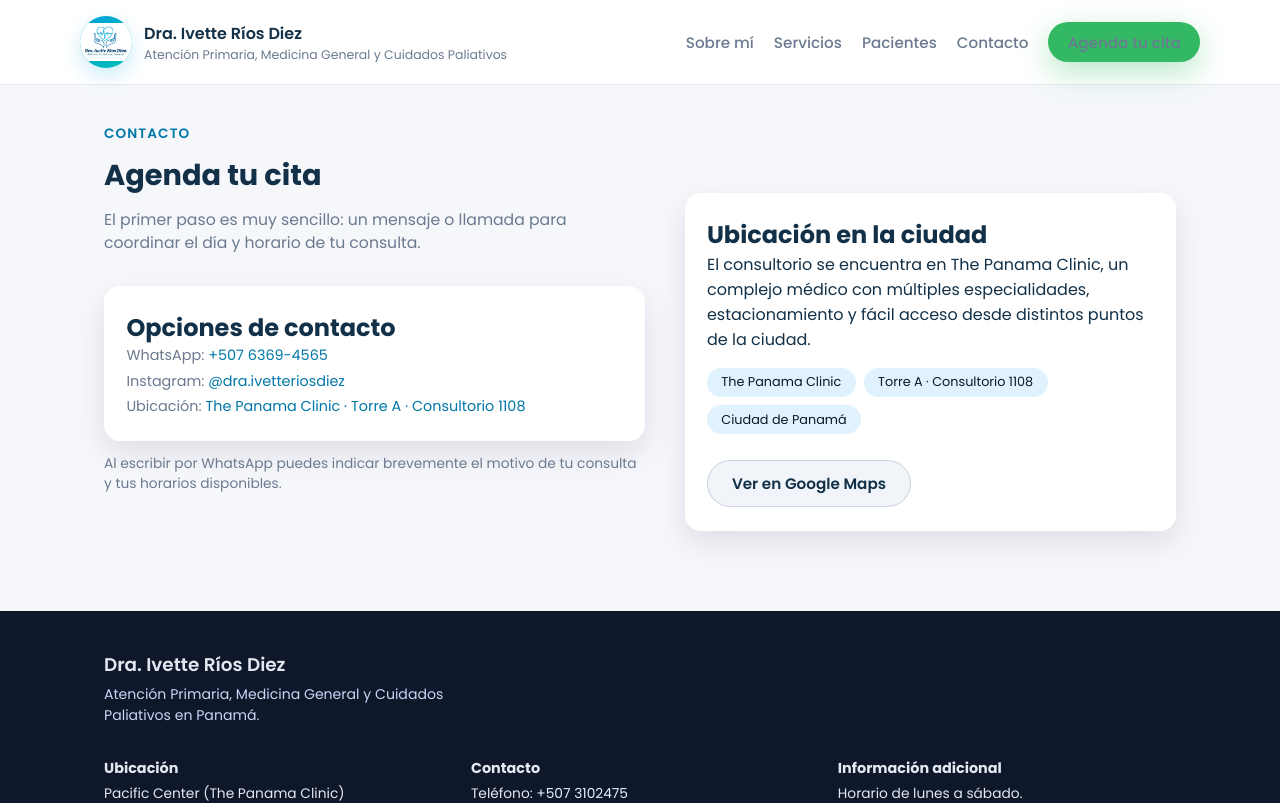
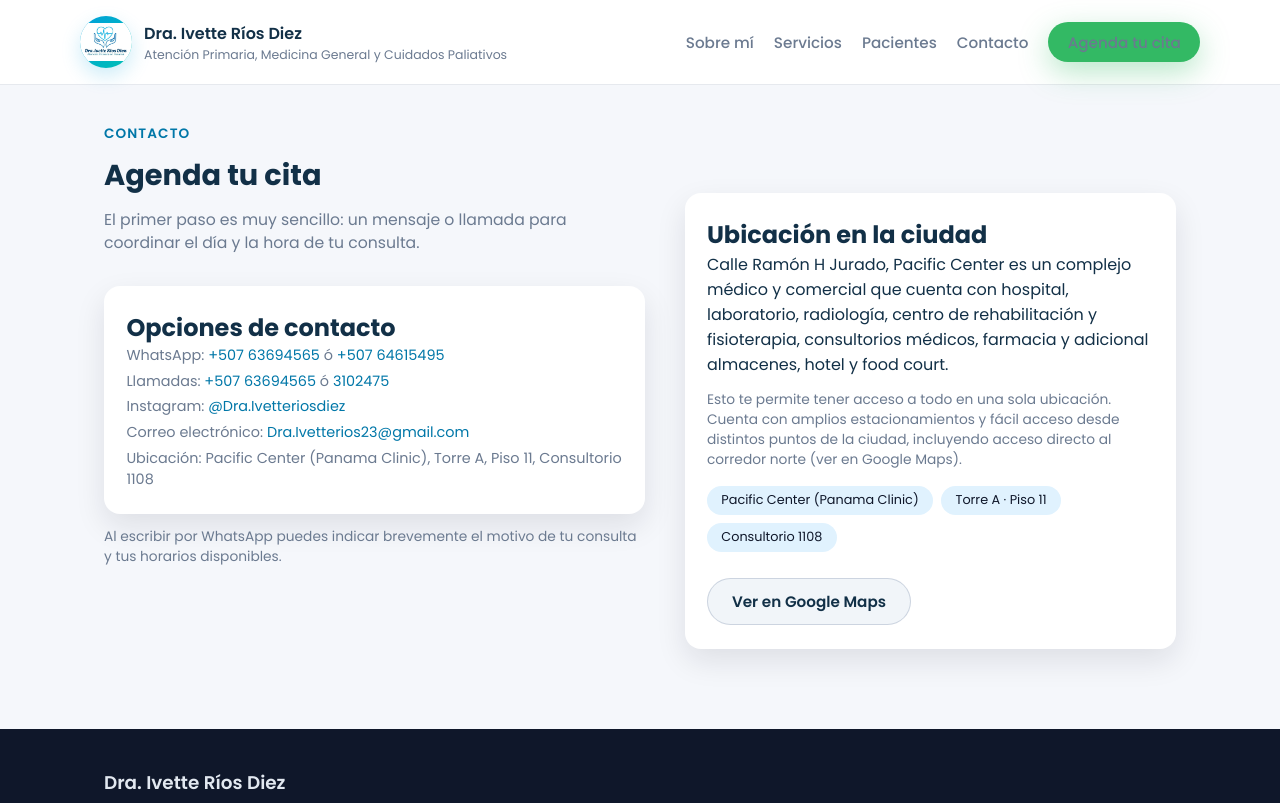
Before and after one commit to lulabtechnology/Dra.-Ivette-Rios-Diez, a Next.js app: page /contacto in a window 1280 px wide. Shown: the top 803 px of the page. Built offline with nearby package versions, Linux system fonts and the light colour scheme.

Commit message:
Update page.js

```diff
--- a/app/contacto/page.js
+++ b/app/contacto/page.js
@@ -1,5 +1,7 @@
-const WHATSAPP_LINK =
+const WHATSAPP_LINK_MAIN =
   'https://wa.me/50763694565?text=Hola%20doctora%20Ivette,%20me%20gustar%C3%ADa%20agendar%20una%20cita.';
+const WHATSAPP_LINK_SEC =
+  'https://wa.me/50764615495?text=Hola%20doctora%20Ivette,%20me%20gustar%C3%ADa%20agendar%20una%20cita.';
 
 export default function ContactoPage() {
   return (
@@ -11,7 +13,7 @@ export default function ContactoPage() {
             <h1 className="section-title">Agenda tu cita</h1>
             <p className="section-description">
               El primer paso es muy sencillo: un mensaje o llamada para
-              coordinar el día y horario de tu consulta.
+              coordinar el día y la hora de tu consulta.
             </p>
           </div>
 
@@ -21,12 +23,25 @@ export default function ContactoPage() {
               <li>
                 WhatsApp:{' '}
                 <a
-                  href={WHATSAPP_LINK}
+                  href={WHATSAPP_LINK_MAIN}
                   target="_blank"
                   rel="noopener noreferrer"
                 >
-                  +507 6369-4565
+                  +507 63694565
+                </a>{' '}
+                ó{' '}
+                <a
+                  href={WHATSAPP_LINK_SEC}
+                  target="_blank"
+                  rel="noopener noreferrer"
+                >
+                  +507 64615495
                 </a>
+              </li>
+              <li>
+                Llamadas:{' '}
+                <a href="tel:+50763694565">+507 63694565</a> ó{' '}
+                <a href="tel:+5073102475">3102475</a>
               </li>
               <li>
                 Instagram:{' '}
@@ -35,18 +50,19 @@ export default function ContactoPage() {
                   target="_blank"
                   rel="noopener noreferrer"
                 >
-                  @dra.ivetteriosdiez
+                  @Dra.Ivetteriosdiez
+                </a>
+              </li>
+              <li>
+                Correo electrónico:{' '}
+                <a href="mailto:Dra.Ivetterios23@gmail.com">
+                  Dra.Ivetterios23@gmail.com
                 </a>
               </li>
               <li>
                 Ubicación:{' '}
-                <a
-                  href="https://maps.app.goo.gl/D7MzCSEzxwtUE68S7"
-                  target="_blank"
-                  rel="noopener noreferrer"
-                >
-                  The Panama Clinic · Torre A · Consultorio 1108
-                </a>
+                Pacific Center (Panama Clinic), Torre A, Piso 11, Consultorio
+                1108
               </li>
             </ul>
           </div>
@@ -60,14 +76,21 @@ export default function ContactoPage() {
         <div className="contact-card contact-card-secondary">
           <h2>Ubicación en la ciudad</h2>
           <p>
-            El consultorio se encuentra en The Panama Clinic, un complejo médico
-            con múltiples especialidades, estacionamiento y fácil acceso desde
-            distintos puntos de la ciudad.
+            Calle Ramón H Jurado, Pacific Center es un complejo médico y
+            comercial que cuenta con hospital, laboratorio, radiología, centro
+            de rehabilitación y fisioterapia, consultorios médicos, farmacia y
+            adicional almacenes, hotel y food court.
+          </p>
+          <p className="section-note">
+            Esto te permite tener acceso a todo en una sola ubicación. Cuenta
+            con amplios estacionamientos y fácil acceso desde distintos puntos
+            de la ciudad, incluyendo acceso directo al corredor norte (ver en
+            Google Maps).
           </p>
           <div className="info-tags">
-            <span className="info-tag">The Panama Clinic</span>
-            <span className="info-tag">Torre A · Consultorio 1108</span>
-            <span className="info-tag">Ciudad de Panamá</span>
+            <span className="info-tag">Pacific Center (Panama Clinic)</span>
+            <span className="info-tag">Torre A · Piso 11</span>
+            <span className="info-tag">Consultorio 1108</span>
           </div>
 
           <a
```
